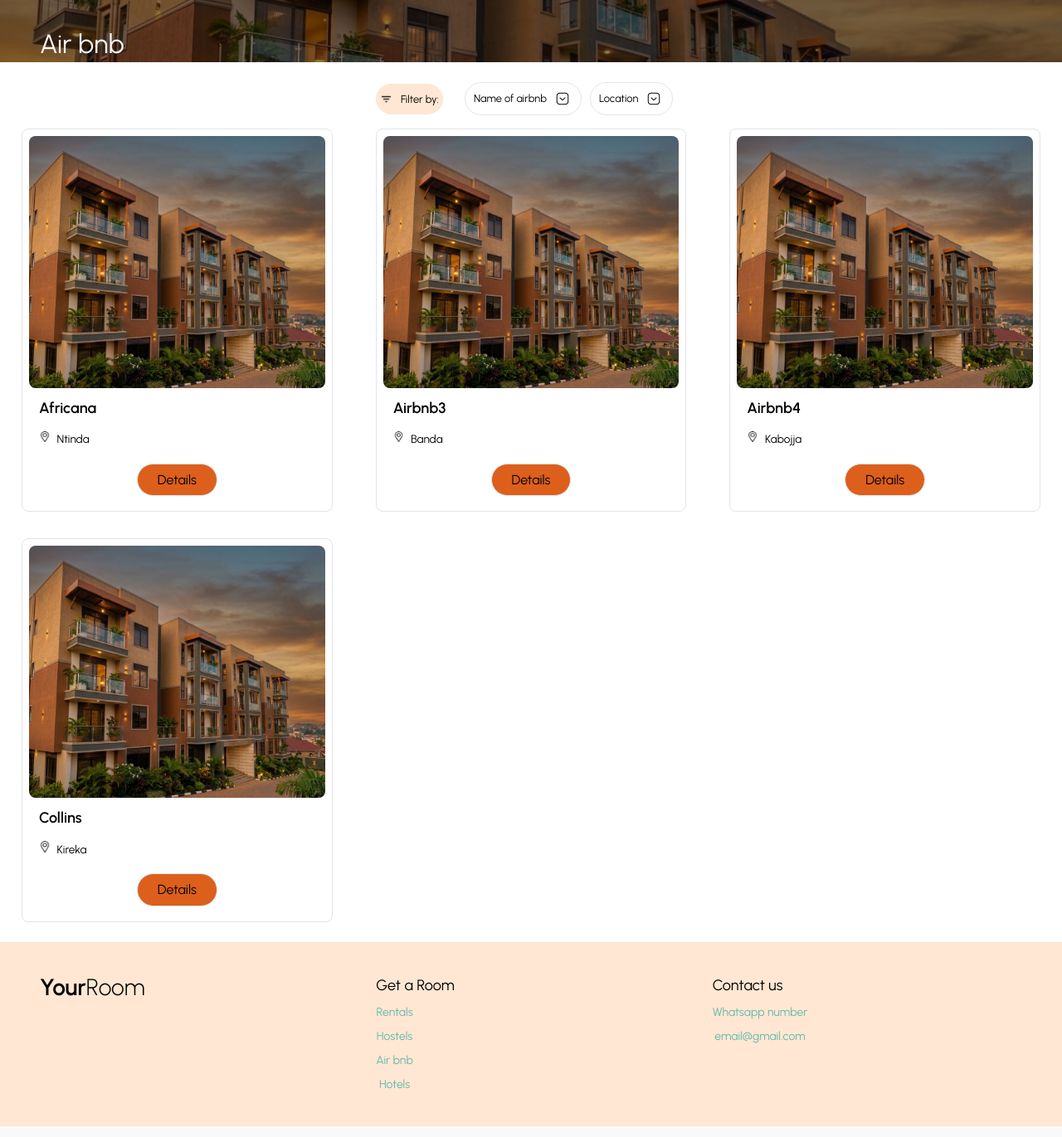
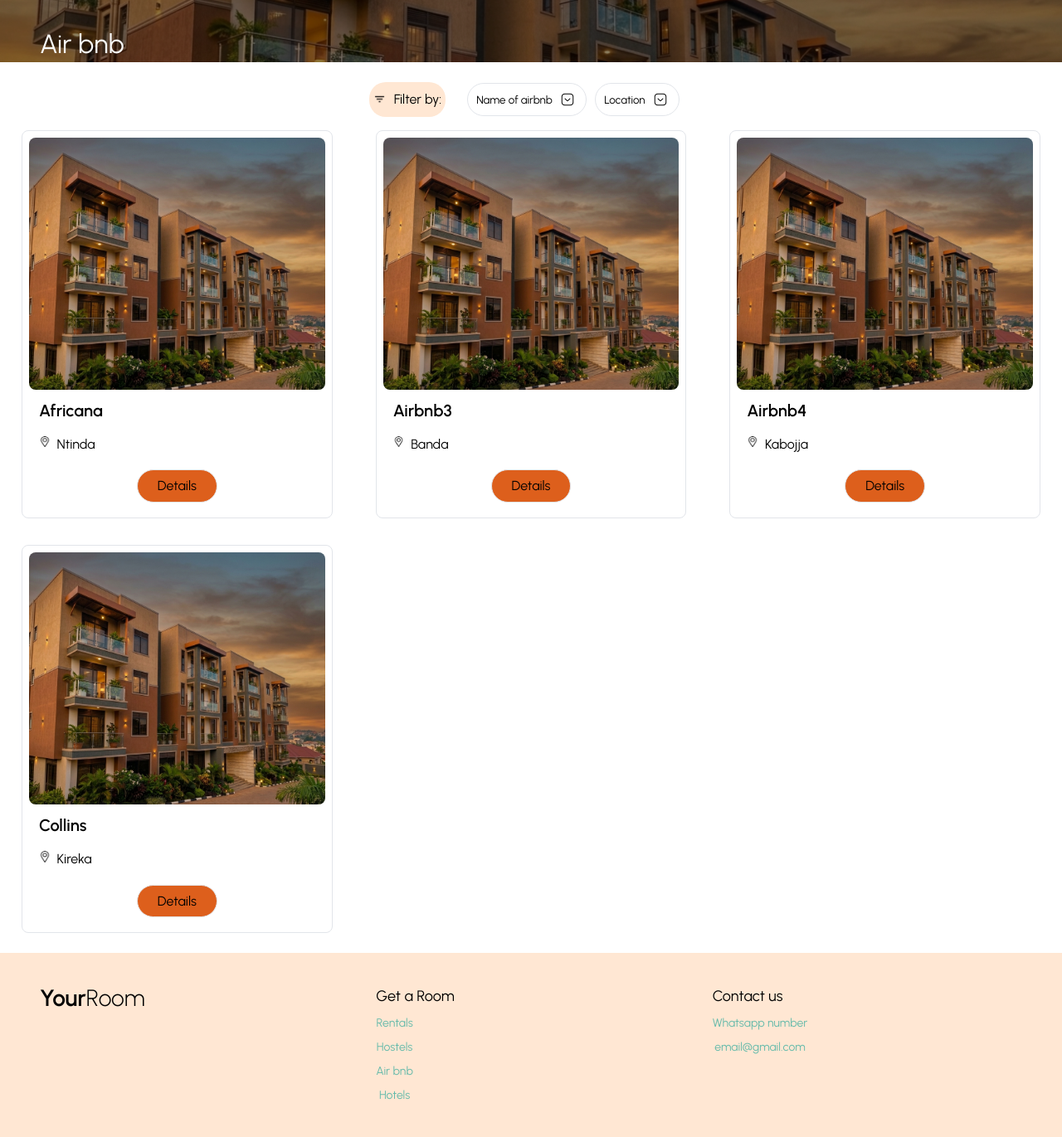
Before and after one commit to Nalyaham/Freelance_project, a Django app: page /airbnb/ in a window 1280 px wide. Shown: the whole page at 83% size. Run offline with Django 5.2, Linux system fonts and the light colour scheme; data comes from the database, SQL or seed files in the repository.

Commit message:
Adjusted the font of the filters, card description and button to desktop setting too

```diff
--- a/your_room/static/your_room/styles.css
+++ b/your_room/static/your_room/styles.css
@@ -134,10 +134,10 @@ h1.page-title{font-size:clamp(1.375rem, 4vw, 2rem);font-weight:400;padding-top:3
   flex-direction:column;
   padding-left:12px;
 }
-.card_description h3{margin-top:12px;font-size:1.125rem;font-weight:600}
+.card_description h3{margin-top:12px;font-size:clamp(1.125rem, 4vw, 1.25rem);font-weight:600}
 .card_location{display:flex;flex-direction:row; align-items:center;gap:8px;}
 .card_location img{width:0.85rem;height:0.85rem;object-fit:fill;background:transparent}
-.card_location p{margin-top:8px;font-size:0.85rem; padding-top:8px; padding-bottom:10px}
+.card_location p{margin-top:8px;font-size:clamp(0.85rem, 4vm, 0.875rem); padding-top:8px; padding-bottom:10px}
 .card__action{display:flex;justify-content:center;margin-block:10px}
 .btn{
   display:inline-block;border:1px solid var(--border);border-radius:20px;
@@ -155,7 +155,7 @@ h1.page-title{font-size:clamp(1.375rem, 4vw, 2rem);font-weight:400;padding-top:3
   padding:10px 5px;
   border-radius:20px;
   flex:none;
-  font-size:0.8rem;
+  font-size:clamp(0.8rem, 4vm, 0.9rem);
   background-color: #FFE7D3;
 }
 .filter_container{
@@ -174,7 +174,7 @@ h1.page-title{font-size:clamp(1.375rem, 4vw, 2rem);font-weight:400;padding-top:3
 .filter_by img{width:15px;height:15px;object-fit:contain}
 .filter{
   flex:none;display:flex;flex-direction:row;align-items:center;justify-content:center;gap:10px;
-  border:1px solid var(--border);border-radius:20px;padding:10px 10px;font-size:0.8rem;
+  border:1px solid var(--border);border-radius:20px;padding:10px 10px;font-size:clamp(0.8rem, 4vm, 0.9rem);
   background:transparent;font-family:inherit;cursor:pointer;transition:background-color .15s ease;
 }
 .filter:hover{background:#FFE7D3}
```
